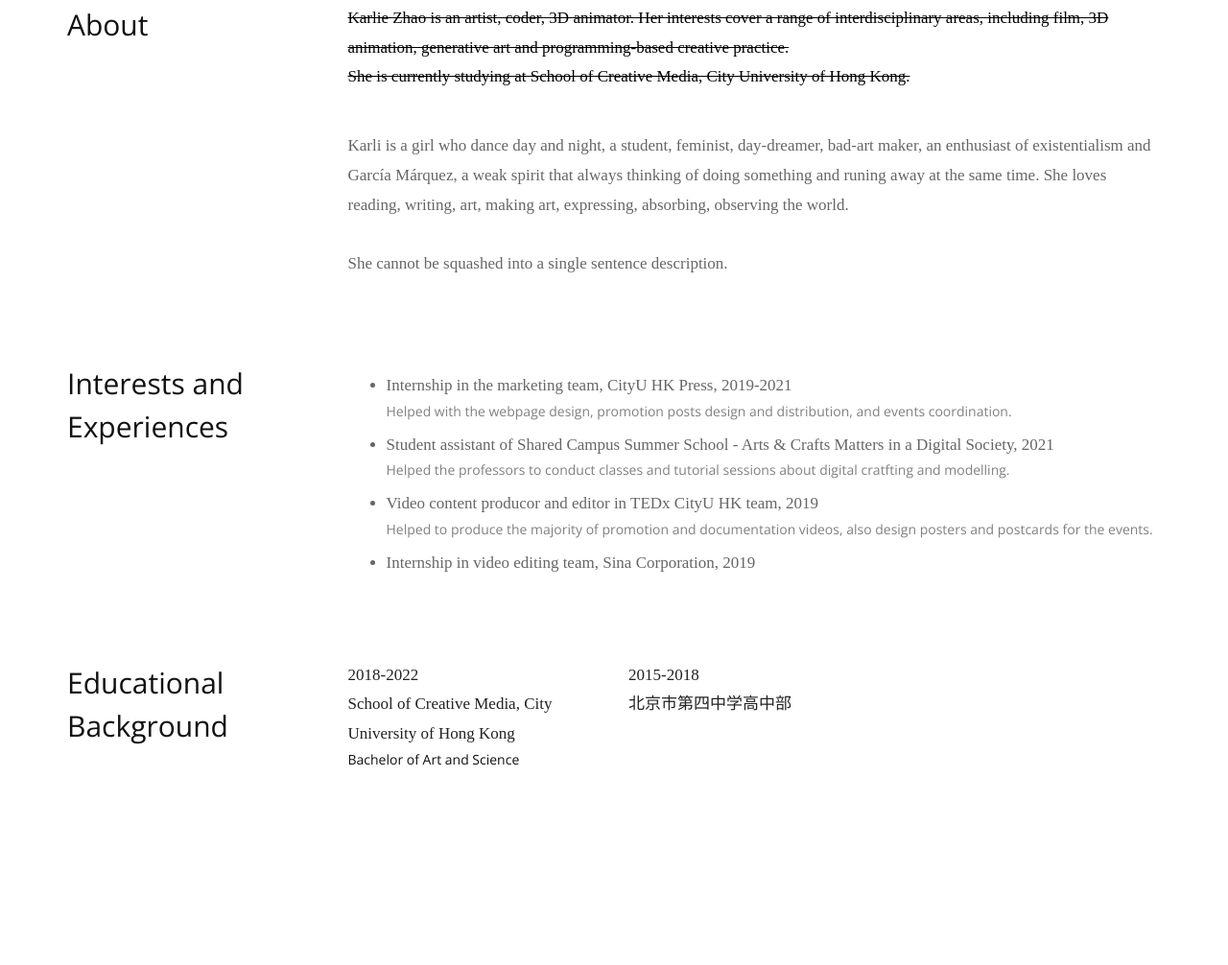
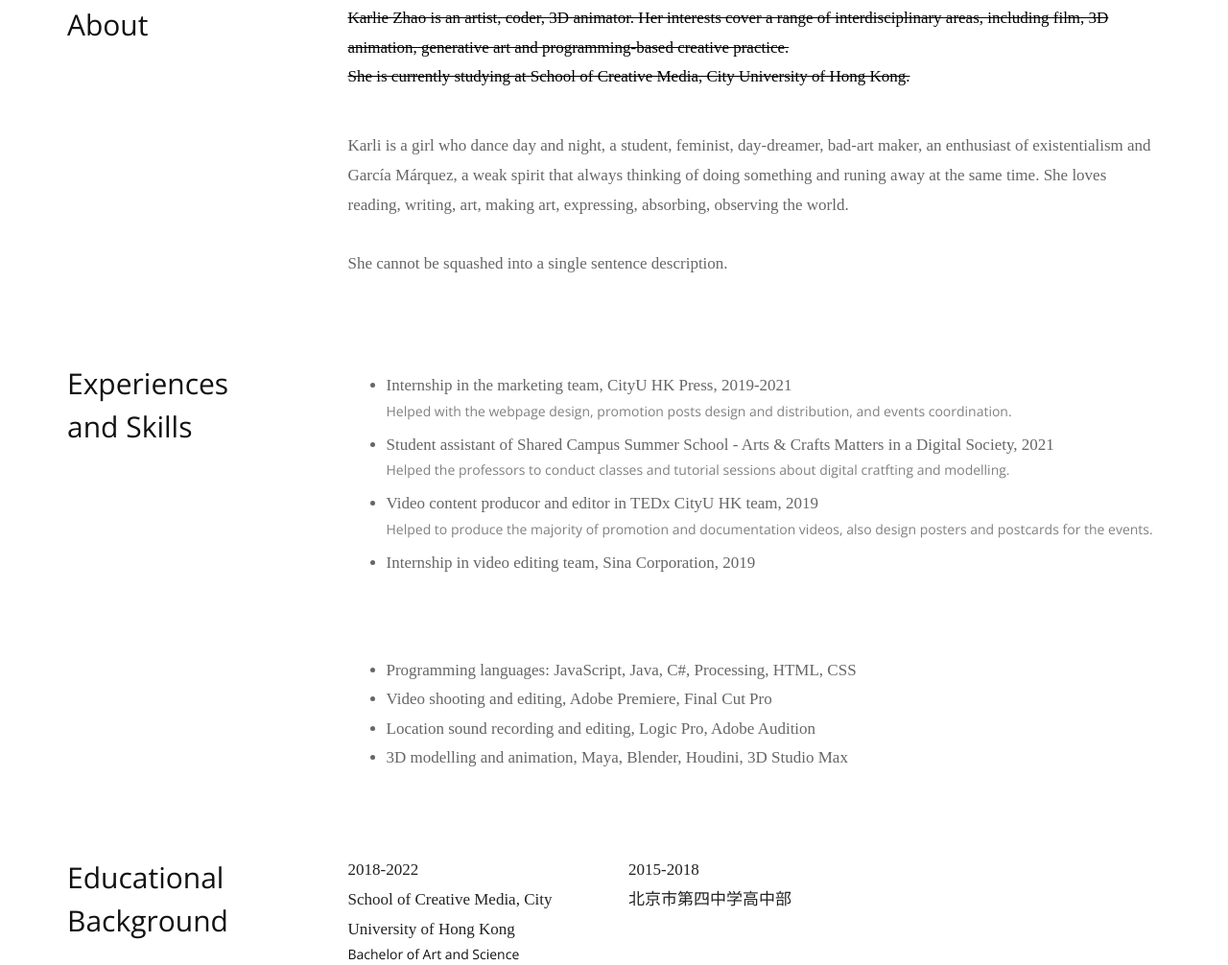
Before and after one commit to KarlieZhao/karliedoesnotexist, a plain HTML site: page about.html in a window 1280 px wide. Shown: the part 391-1397 px from the top of the page at 96% size. Drawn offline with nearby package versions, Linux system fonts and the light colour scheme; a web font is replaced by a local one.

Commit message:
Update about.html

```diff
--- a/about.html
+++ b/about.html
@@ -72,7 +72,7 @@
       </div>
       <div class="row margin-top-45">
         <div class="col-md-3">
-          <h2>Interests and Experiences</h2>
+          <h2>Experiences <br>and Skills</h2>
         </div>
         <div class="col-md-9">
           <p>
@@ -85,7 +85,16 @@
               <h5 style="color: grey;">Helped to produce the majority of promotion and documentation videos, also design posters and postcards for the events.</h5>
             <li>Internship in video editing team, Sina Corporation, 2019
           </ul>
-          </p>
+          </p><br><br>
+
+          <p>
+          <ul>
+            <li>Programming languages: JavaScript, Java, C#, Processing, HTML, CSS
+            <li>Video shooting and editing, Adobe Premiere, Final Cut Pro
+            <li>Location sound recording and editing, Logic Pro, Adobe Audition
+            <li>3D modelling and animation, Maya, Blender, Houdini, 3D Studio Max
+
+              </p>
 
         </div>
       </div>
```
